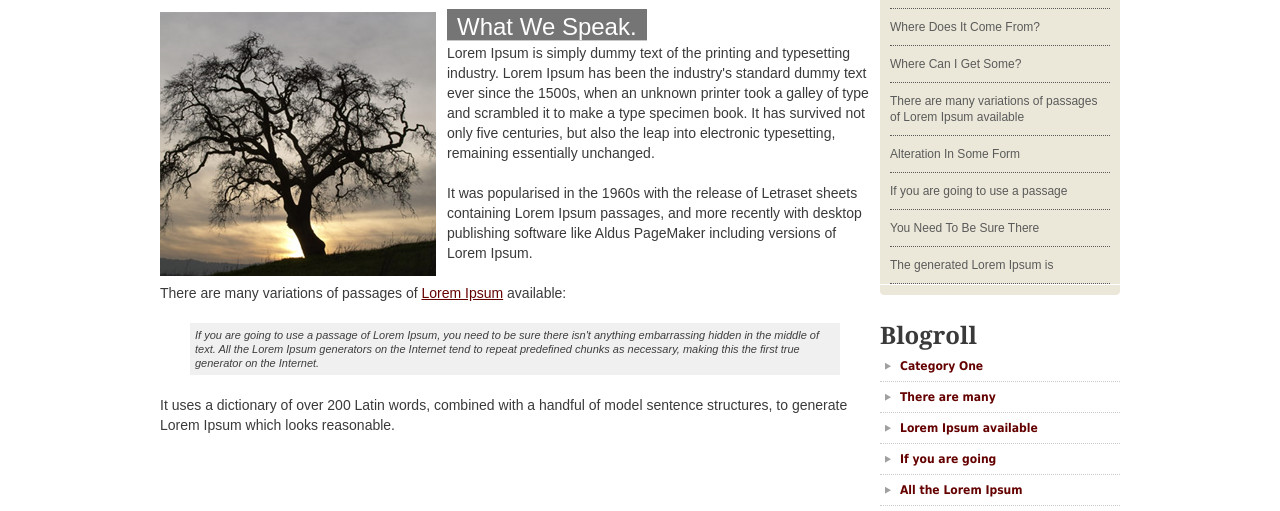
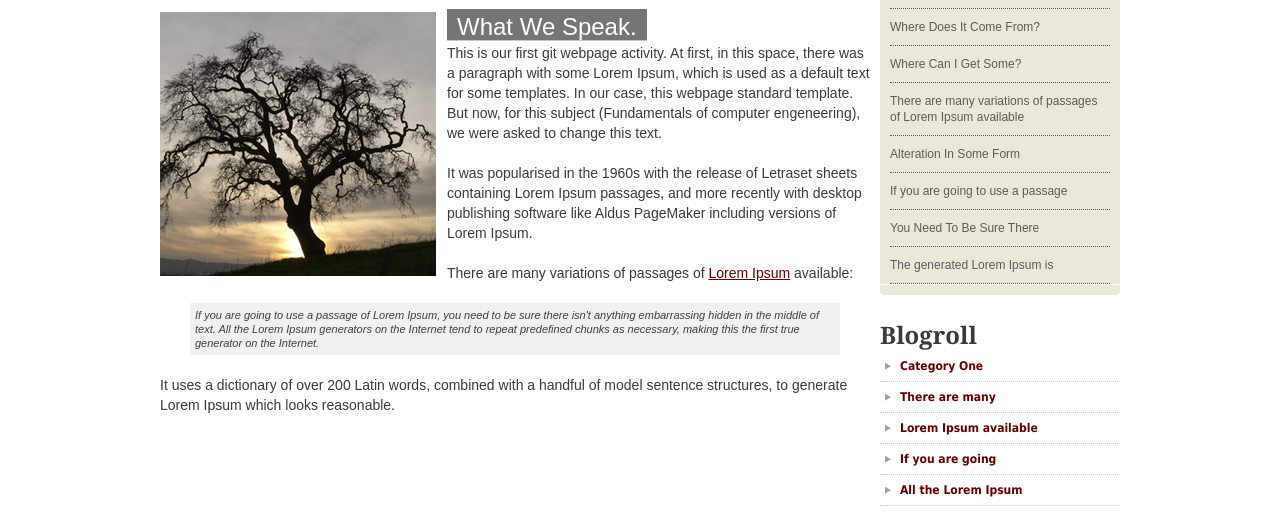
Before and after one commit to macevedo-04/fundamentalsufv.github.io, a plain HTML site: page docs/index.html in a window 1280 px wide. Shown: the part 271-782 px from the top of the page. Drawn offline with Linux system fonts and the light colour scheme.

Commit message:
Text changes

```diff
--- a/docs/index.html
+++ b/docs/index.html
@@ -34,7 +34,7 @@
 	  <img src="images/c1_i1.png" width="277" height="266" alt="" />
 	  <h3>What We Speak.</h3>
 	  <br class="clear bottomClear" />
-	  <p>Lorem Ipsum is simply dummy text of the printing and typesetting industry. Lorem Ipsum has been the industry's standard dummy text ever since the 1500s, when an unknown printer took a galley of type and scrambled it to make a type specimen book. It has survived not only five centuries, but also the leap into electronic typesetting, remaining essentially unchanged.<br /><br />
+	  <p>This is our first git webpage activity. At first, in this space, there was a paragraph with some Lorem Ipsum, which is used as a default text for some templates. In our case, this webpage standard template. But now, for this subject (Fundamentals of computer engeneering), we were asked to change this text. <br /><br />
 
 It was popularised in the 1960s with the release of Letraset sheets containing Lorem Ipsum passages, and more recently with desktop publishing software like Aldus PageMaker including versions of Lorem Ipsum.<br /><br />
 There are many variations of passages of <a href="#">Lorem Ipsum</a> available:</p>
```
